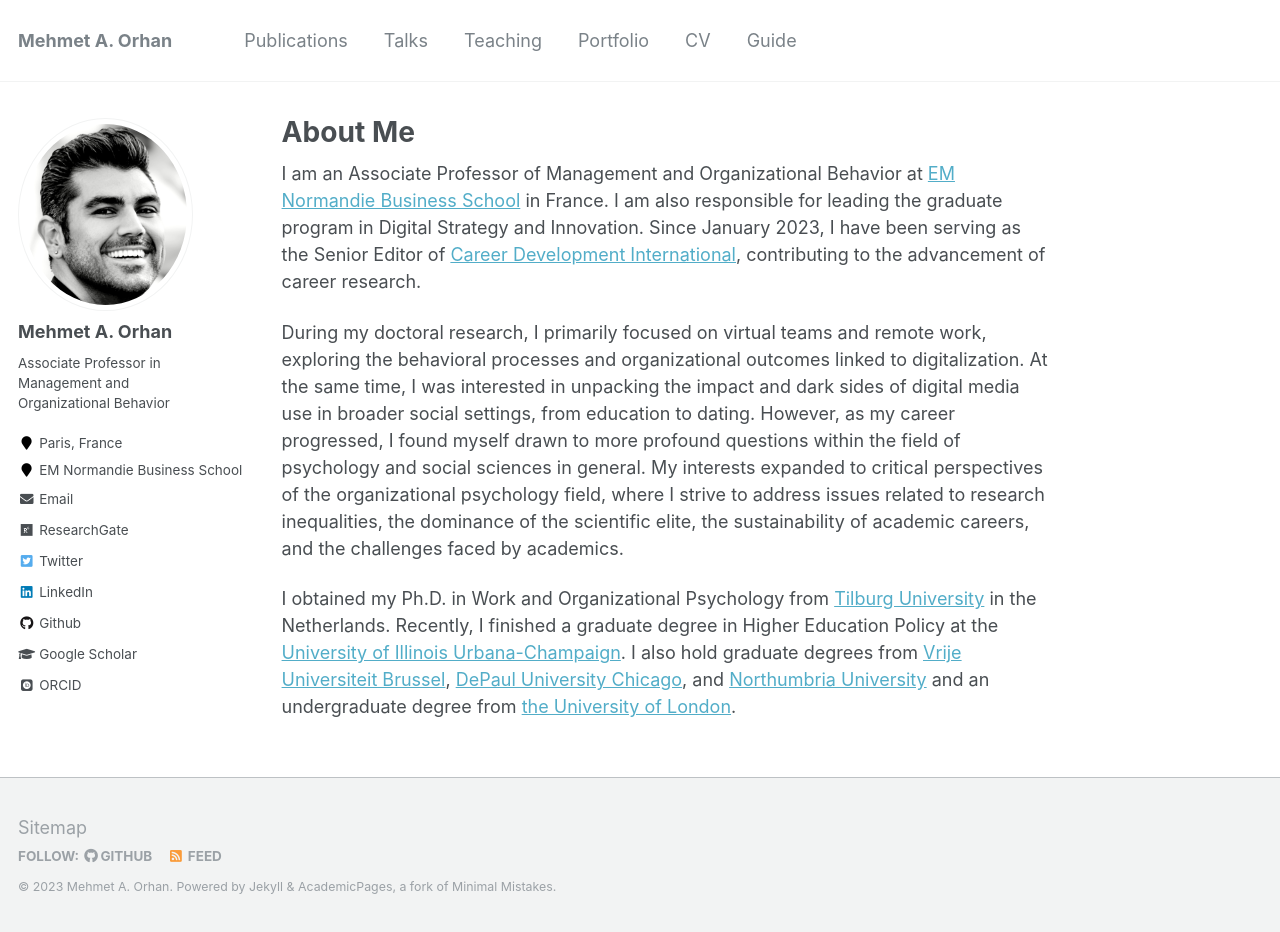
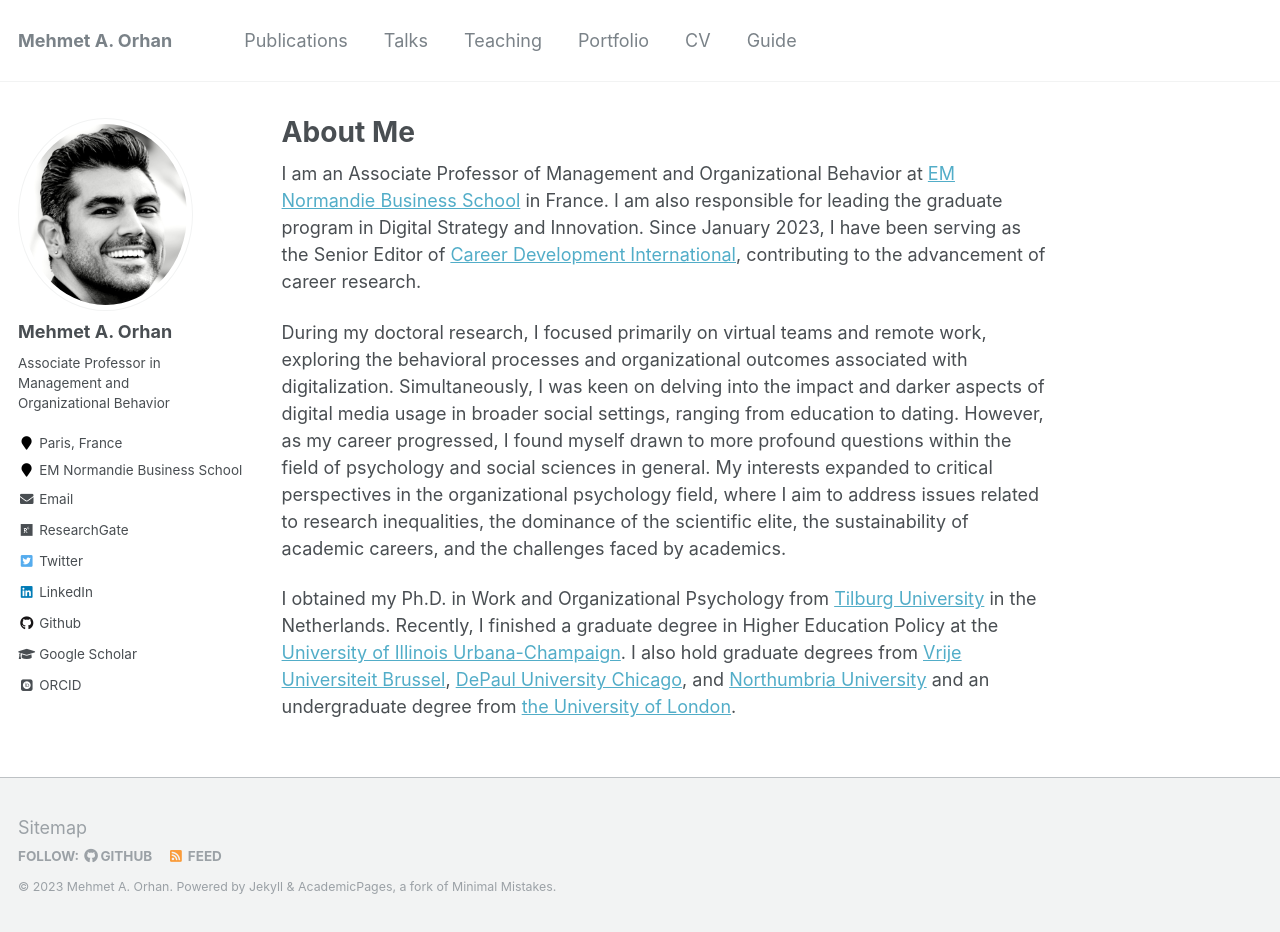
Before and after one commit to maorhan/maorhan.github.io, a Jekyll site: the page built from _pages/about.md, in a window 1280 px wide and 932 px high. Built offline with Jekyll 4.4.1, drawn with Linux system fonts in a browser that asks for light colours; some web fonts are replaced.

Commit message:
Update about.md

```diff
--- a/_pages/about.md
+++ b/_pages/about.md
@@ -10,6 +10,6 @@ redirect_from:
 
 I am an Associate Professor of Management and Organizational Behavior at [EM Normandie Business School](https://en.em-normandie.com/) in France. I am also responsible for leading the graduate program in Digital Strategy and Innovation. Since January 2023, I have been serving as the Senior Editor of [Career Development International](https://www.emeraldgrouppublishing.com/journal/cdi), contributing to the advancement of career research.
 
-During my doctoral research, I primarily focused on virtual teams and remote work, exploring the behavioral processes and organizational outcomes linked to digitalization. At the same time, I was interested in unpacking the impact and dark sides of digital media use in broader social settings, from education to dating. However, as my career progressed, I found myself drawn to more profound questions within the field of psychology and social sciences in general. My interests expanded to critical perspectives of the organizational psychology field, where I strive to address issues related to research inequalities, the dominance of the scientific elite, the sustainability of academic careers, and the challenges faced by academics.
+During my doctoral research, I focused primarily on virtual teams and remote work, exploring the behavioral processes and organizational outcomes associated with digitalization. Simultaneously, I was keen on delving into the impact and darker aspects of digital media usage in broader social settings, ranging from education to dating. However, as my career progressed, I found myself drawn to more profound questions within the field of psychology and social sciences in general. My interests expanded to critical perspectives in the organizational psychology field, where I aim to address issues related to research inequalities, the dominance of the scientific elite, the sustainability of academic careers, and the challenges faced by academics.
 
 I obtained my Ph.D. in Work and Organizational Psychology from [Tilburg University]( https://tilburguniversity.edu) in the Netherlands. Recently, I finished a graduate degree in Higher Education Policy at the [University of Illinois Urbana-Champaign](https://illinois.edu/). I also hold graduate degrees from [Vrije Universiteit Brussel](https://vub.ac.be), [DePaul University Chicago](https://kellstadt.depaul.edu), and [Northumbria University]( https://northumbria.ac.uk) and an undergraduate degree from [the University of London](https://london.ac.uk).
```
